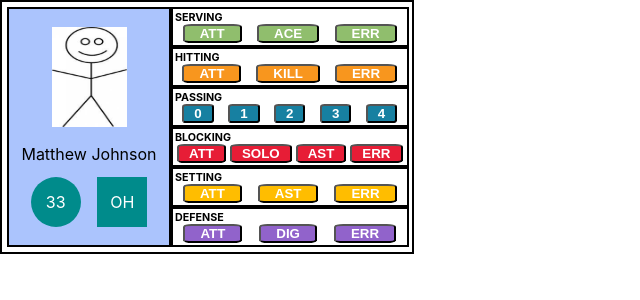
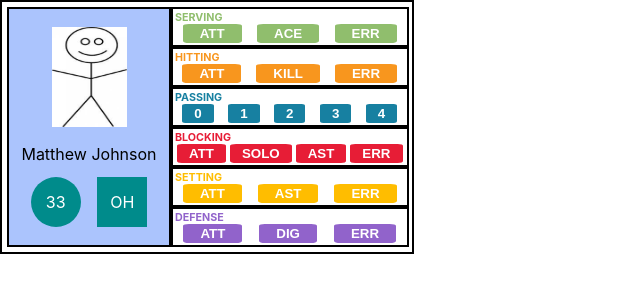
Before and after one commit to Matthew-Johnson833/volleyball_stats, a React (Create React App) app in the folder volley_stats_app/: page / in a window 1280 px wide. Shown: the top 300 px of the page, without its empty margins (0-640 px from the left). Built offline with nearby package versions, Linux system fonts and the light colour scheme.

Commit message:
start of stat array modification. needs troubleshooting

```diff
--- a/volley_stats_app/src/components/StatGroup.js
+++ b/volley_stats_app/src/components/StatGroup.js
@@ -1,4 +1,5 @@
 // import all buttons from their component folders
+import { useState } from "react";
 import ServingAttemptBtn from "./servingButtonComponents/ServingAttemptBtn";
 import ServingAceBtn from "./servingButtonComponents/ServingAceBtn";
 import ServingErrorBtn from "./servingButtonComponents/ServingErrorBtn";
@@ -22,8 +23,32 @@ import DefenseDigBtn from "./defenseButtonComponents/DefenseDigBtn";
 import DefenseErrorBtn from "./defenseButtonComponents/DefenseErrorBtn";
 import stick from "./stick_test.jpeg";
 
+const StatGroup = () => {
 
-const StatGroup = ({ onClick }) => {
+  // key:value array where playerStats is a nested key:value array
+  // what if I put name/number/position into its own nested array and leave the stats on the base level?
+  // do I need to even nest the stats? Why not just keep it at a single level and then only display the stats when it's needed?
+
+  // unsure if working? maybe not reaching the console.log()
+  const incrementAttempt = () => {
+    setPlayerStats([... playerStats, {
+      hittingAttempts: playerStats.hittingAttempts + 1,
+    }])
+    console.log( playerStats.hittingAttempts );
+  }
+
+  const [playerStats, setPlayerStats] = useState([{
+    playerID: 1,
+    playerName: 'Matthew Johnson',
+    playerNumber: '33',
+    playerPosition: 'OH',
+    hittingAttempts: 0,
+    hittingKills: 0,
+    hittingErrors: 0,
+    // hittingPercentage: ((hittingKills - hittingErrors) / hittingAttempts),
+
+  }])
+
   return (
     <div className="stat-group">
       <div className="player-info">
@@ -45,6 +70,8 @@ const StatGroup = ({ onClick }) => {
       {/* Some buttons will only have a single function
           Most buttons will handle multiple functions consecutively
           https://www.codegrepper.com/code-examples/javascript/multiple+functons+in+one+button+react
+
+          Button Components will house their unique functions, StatGroup will house the state changes for the available buttons
       */}
       <div className="stat-buttons">
         {/* Serving Points begin after the home team score is incremented. Only the player in bottom right position is accessible (Service Buttons)
@@ -56,7 +83,7 @@ const StatGroup = ({ onClick }) => {
               ACE button will increment Service ACE stat then increment home team score -> begin new Serving point
               ERR button will increment Service ERR stat then increment away team score -> begin new Passing point
           */}
-          <h6>SERVING</h6>
+          <h6 style={{ color: '#90BE6D' }}>SERVING</h6>
           <div className="serving-btns-individual">
             <ServingAttemptBtn />
             <ServingAceBtn />
@@ -69,10 +96,10 @@ const StatGroup = ({ onClick }) => {
               KILL button will increment Hitting KILL stat then increment home team score -> begin new Serving point
               ERR button will increment Hitting ERR stat then increment away team score -> begin new Passing point
           */}
-          <h6>HITTING</h6>
+          <h6 style={{ color: '#F8961E' }}>HITTING</h6>
           <div className="hitting-btns-individual">
             {/* onClick function built into component file is not being called */}
-            <HittingAttemptBtn />
+            <HittingAttemptBtn onClick={incrementAttempt}/>
             <HittingKillBtn />
             <HittingErrorBtn />
           </div>
@@ -82,7 +109,7 @@ const StatGroup = ({ onClick }) => {
               All buttons perform the same action
               Increment the relevent stat then make hitting, blocking, setting, and defense buttons accessible
           */}
-          <h6>PASSING</h6>
+          <h6 style={{ color: '#1780A1' }}>PASSING</h6>
           <div className="passing-btns-individual">
             <PassingZeroBtn />
             <PassingOneBtn />
@@ -102,7 +129,7 @@ const StatGroup = ({ onClick }) => {
                     add 3rd AST button press, increment home point, begin new Serving Point
               ERR button will increment Blocking ERR stat then increment away team score -> begin new Passing point
           */}
-          <h6>BLOCKING</h6>
+          <h6 style={{ color: '#E71D36' }}>BLOCKING</h6>
           <div className="blocking-btns-individual">
             <BlockingAttemptBtn />
             <BlockingSoloBtn />
@@ -116,7 +143,7 @@ const StatGroup = ({ onClick }) => {
               AST button will increment Setting AST stat -> limit button presses to hitting KILL button
               ERR button will increment Setting ERR stat then increment away team score -> begin new Passing point
           */}
-          <h6>SETTING</h6>
+          <h6 style={{ color: '#FFBD00' }}>SETTING</h6>
           <div className="setting-btns-individual">
             <SettingAttemptBtn />
             <SettingAssistBtn />
@@ -129,7 +156,7 @@ const StatGroup = ({ onClick }) => {
               DIG button will increment Defense DIG stat -> hitting, blocking, setting, and defense buttons are still accessible
               ERR button will increment Defense ERR stat then increment away team score -> begin new Passing point
           */}
-          <h6>DEFENSE</h6>
+          <h6 style={{ color: '#9163CB' }}>DEFENSE</h6>
           <div className="defense-btns-individual">
             <DefenseAttemptBtn />
             <DefenseDigBtn />
--- a/volley_stats_app/src/components/hittingButtonComponents/HittingAttemptBtn.js
+++ b/volley_stats_app/src/components/hittingButtonComponents/HittingAttemptBtn.js
@@ -1,11 +1,10 @@
-
-function onClick(){
-  console.log('clicked');
+function incrementHittingAttempt(){
+  console.log('Hitting Attempt');
 }
 
-const HittingAttemptBtn = ({ onClick }) => {
+const HittingAttemptBtn = () => {
   return (
-    <button onClick={onClick}>
+    <button onClick={incrementHittingAttempt}>
       ATT
     </button>
   )
--- a/volley_stats_app/src/components/hittingButtonComponents/HittingErrorBtn.js
+++ b/volley_stats_app/src/components/hittingButtonComponents/HittingErrorBtn.js
@@ -1,11 +1,10 @@
-
-function onClick(){
-  console.log('clicked');
+function incrementHittingError(){
+  console.log('Hitting Error');
 }
 
-const HittingAttemptBtn = ({ onClick }) => {
+const HittingAttemptBtn = () => {
   return (
-    <button onClick={onClick}>
+    <button onClick={incrementHittingError}>
       ERR
     </button>
   )
--- a/volley_stats_app/src/components/hittingButtonComponents/HittingKillBtn.js
+++ b/volley_stats_app/src/components/hittingButtonComponents/HittingKillBtn.js
@@ -1,8 +1,10 @@
+function incrementKill(){
+  console.log('Successful Kill');
+}
 
-
-const HittingKillBtn = ({ onClick }) => {
+const HittingKillBtn = () => {
   return (
-    <button onClick={onClick}>
+    <button onClick={incrementKill}>
       KILL
     </button>
   )
--- a/volley_stats_app/src/index.css
+++ b/volley_stats_app/src/index.css
@@ -76,53 +76,55 @@ code {
 .blocking-btns-individual, .setting-btns-individual, .defense-btns-individual {
   display: flex;
   justify-content:space-around;
-}
-/* .serving-btns-individual button, .hitting-btns-individual button, .passing-btns-individual button,
-.blocking-btns-individual button, .setting-btns-individual button, .defense-btns-individual button {
-border: 0px 10px;
-} */
-
-.serving-btns-individual button {
+} button {
+  border-style: solid;
+}.serving-btns-individual button {
   color: var(--textColorWhite);
   font-weight: bold;
   cursor: pointer;
+  border-color: var(--servingBtnColor);
   background-color: var(--servingBtnColor);
   padding: 0px 15px;
-  border-radius: 15%;
+  border-radius: 10%;
 } .hitting-btns-individual button {
   color: var(--textColorWhite);
   font-weight: bold;
   cursor: pointer;
+  border-color: var(--hittingBtnColor);
   background-color: var(--hittingBtnColor);
   padding: 0px 15px;
-  border-radius: 15%;
+  border-radius: 10%;
 } .passing-btns-individual button {
   color: var(--textColorWhite);
   font-weight: bold;
   cursor: pointer;
+  border-color: var(--passingBtnColor);
   background-color: var(--passingBtnColor);
   padding: 0px 10px;
-  border-radius: 15%;
+  border-radius: 10%;
 } .blocking-btns-individual button {
   color: var(--textColorWhite);
   font-weight: bold;
   cursor: pointer;
+  border-color: var(--blockingBtnColor);
   background-color: var(--blockingBtnColor);
   margin: 0px 2px;
   padding: 0px 10px;
-  border-radius: 15%;
+  border-radius: 10%;
 } .setting-btns-individual button {
   color: var(--textColorWhite);
   font-weight: bold;
   cursor: pointer;
+  border-color: var(--settingBtnColor);
   background-color: var(--settingBtnColor);
   padding: 0px 15px;
-  border-radius: 15%;
+  border-radius: 10%;
 } .defense-btns-individual button {
   color: var(--textColorWhite);
   font-weight: bold;
   cursor: pointer;
+  border-color: var(--defenseBtnColor);
   background-color: var(--defenseBtnColor);
   padding: 0px 15px;
-  border-radius: 15%;
+  border-radius: 10%;
 }
```
